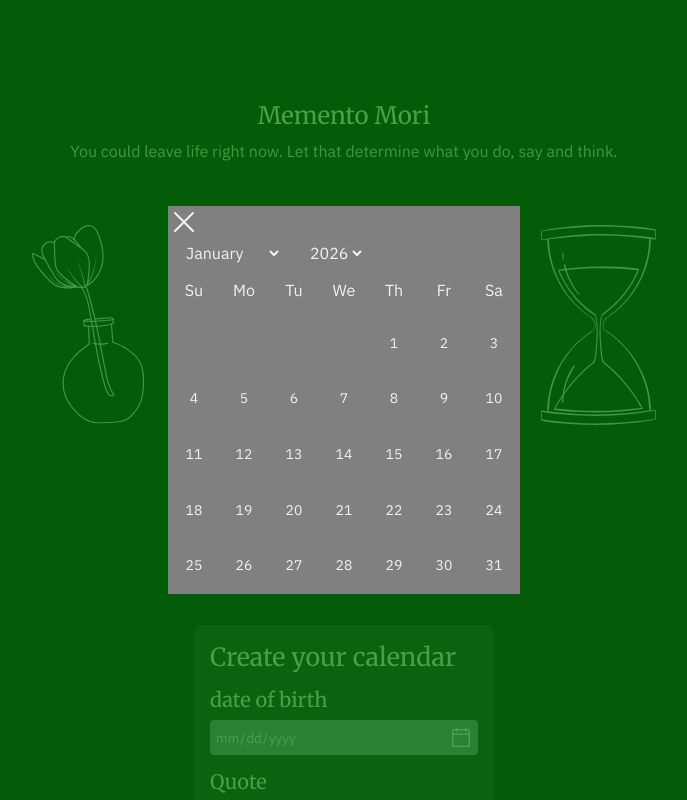
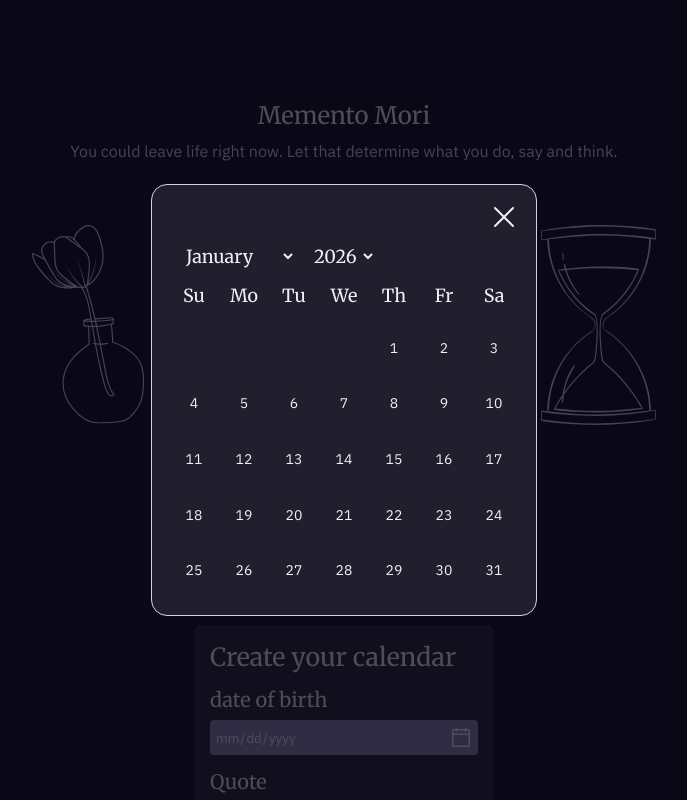
Before and after one commit to EnzoDev10/Memento, a React (Vite) app: page / in a window 1280 px wide. Both pictures are taken after a click on the button 757 px from the left and 737 px from the top of the page. Shown: the top 800 px of the page, without its empty margins (296-983 px from the left). Built offline with nearby package versions, Linux system fonts and the light colour scheme; what @react-pdf/renderer would draw is missing.

Commit message:
Update styles for Calendar component.

```diff
--- a/src/components/Reusables.tsx
+++ b/src/components/Reusables.tsx
@@ -29,6 +29,17 @@ export const StyledInput = styled.div`
         height: 24px;
         position: absolute;
         right: 5px;
+
+        cursor: pointer;
+        transition: 250ms ease-in-out;
+
+        &:hover {
+            transform: translateY(-1px);
+        }
+
+        &:active {
+            transform: translateY(1px);
+        }
     }
 `;
 
@@ -38,10 +49,15 @@ export const StyledBtn = styled.button`
     height: 35px;
     font-family: var(--main-font);
     background-color: var(--bg-medium);
+    cursor: pointer;
+    transition: 250ms ease-in-out;
+
     &:hover {
+        transform: translateY(-2px);
     }
 
     &:active {
+        background-color: var(--bg-ultra-dark);
     }
 `;
 
--- a/src/features/Form/components/DateOfBirth/Calendar.tsx
+++ b/src/features/Form/components/DateOfBirth/Calendar.tsx
@@ -5,9 +5,13 @@ import "@/index.css";
 import { Container } from "@/components/Reusables";
 
 export const CalendarWrapper = styled(Container)`
-    width: fit-content;
-    padding: var(--spacing-2);
-    background: grey;
+    background-color: var(--bg-dark);
+    border-radius: 16px;
+    padding: 16px;
+    display: flex;
+    flex-direction: column;
+    gap: 8px;
+    border: 1px solid var(--text-muted);
 
     .mi-calendario-base {
         width: 100%;
@@ -22,6 +26,8 @@ export const CalendarWrapper = styled(Container)`
         font-size: var(--body-size);
         font-weight: normal;
         height: 48px;
+        font-family: var(--main-font);
+        font-size: 18px;
     }
 
     & .dia {
@@ -35,35 +41,29 @@ export const CalendarWrapper = styled(Container)`
             justify-content: center;
             background: transparent;
             border: none;
-            border-radius: var(--radius-small);
-            color: var(--neutral-300);
+            border-radius: 8px;
             font-size: 14px;
 
             &:hover:not(.dia-seleccionado > .dia-boton):not(.rdp-outside) {
-                background-color: green;
+                background-color: var(--bg-medium);
                 cursor: pointer;
             }
         }
     }
     & .dia-seleccionado {
         .dia-boton {
-            background-color: green;
+            background-color: var(--bg-light);
         }
     }
 
     .selector-mes-año {
         background-color: transparent;
         border: none;
-        padding: var(--spacing-1);
-        border-radius: var(--radius-small);
-        font-size: var(--body-size);
         margin-bottom: var(--spacing-1);
         padding-top: 0;
         padding-left: 14px;
-
-        &:first-child {
-            margin-right: 10px;
-        }
+        font-family: var(--main-font);
+        font-size: 18px;
     }
     .label {
         display: none;
--- a/src/features/Form/components/DateOfBirth/DateOfBirth.tsx
+++ b/src/features/Form/components/DateOfBirth/DateOfBirth.tsx
@@ -32,7 +32,7 @@ const StyledDialogContent = styled(Dialog.Content)`
 `;
 
 const StyledOverlay = styled(Dialog.Overlay)`
-    background-color: color-mix(in srgb, green 70%, transparent);
+    background-color: color-mix(in srgb, var(--bg-ultra-dark) 70%, transparent);
     position: fixed;
     inset: 0;
 `;
@@ -155,6 +155,7 @@ export const DateOfBirth = ({
                             onSelect={handleDayPickerSelect}
                             classNames={customClassNames}
                             captionLayout='dropdown'
+                            defaultMonth={selectedDate}
                             hideNavigation
                         />
                     </CalendarWrapper>
```
